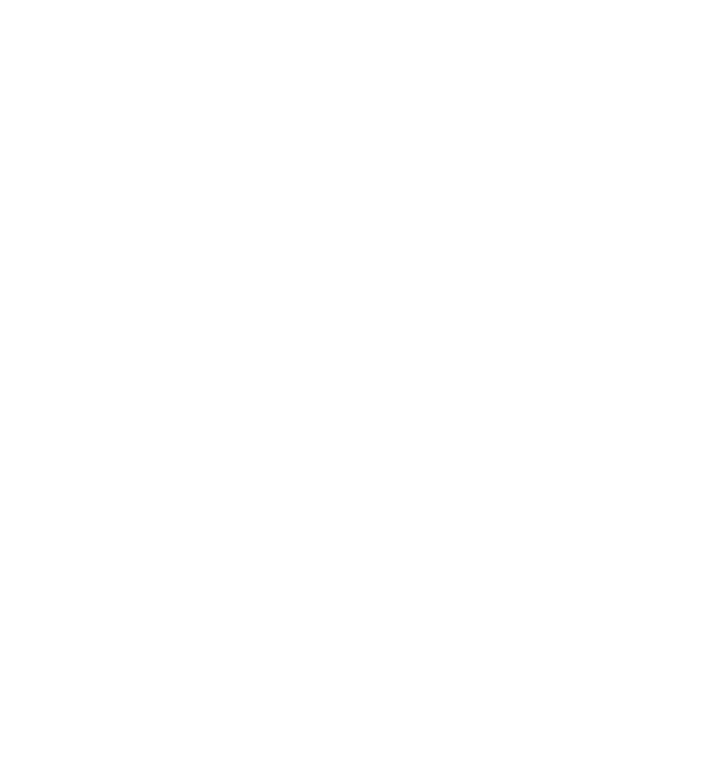
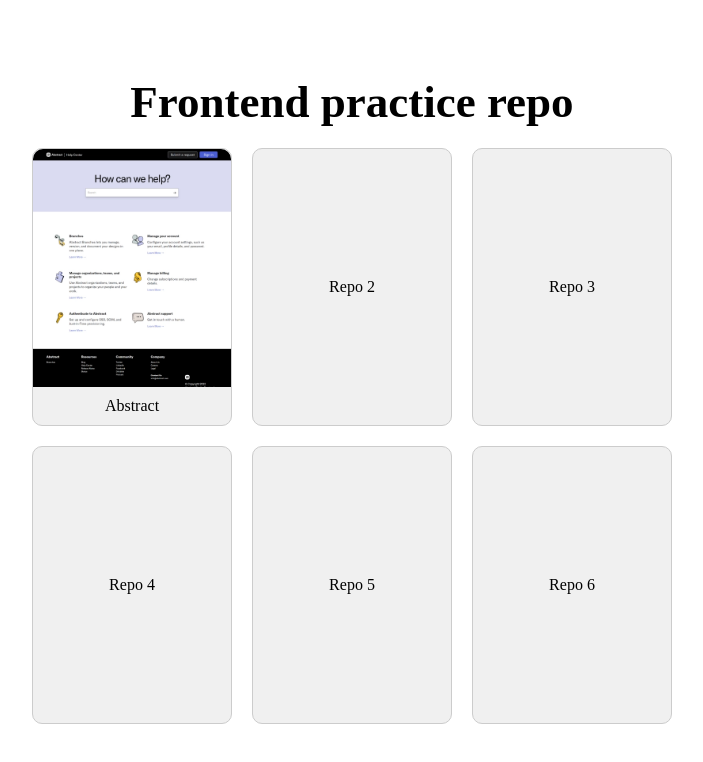
Before and after one commit to Tito1996/frontend-practice-repo, a plain HTML site: page index.html in a window 1280 px wide. Shown: the whole page, without its empty margins (288-991 px from the left). Drawn offline with Linux system fonts and the light colour scheme.

Commit message:
pagina de inicio creada

```diff
--- /dev/null
+++ b/assets/css/main.css
@@ -0,0 +1,105 @@
+html {
+    height: 100%;
+    box-sizing: border-box;
+    font-size: 62.5% /* 1rem = 10px */
+}
+
+*,
+*:before,
+*:after {
+    box-sizing: inherit;
+}
+
+body {
+    margin: 0;
+    width: 100%;
+    max-width: 100%;
+    height: 100%;
+}
+
+main {
+    display: flex;
+    flex-direction: column;
+    justify-content: center;
+    align-items: center;
+    font-size: 1.6rem;
+    gap: 2rem;
+    height: 100%;
+    padding: 2rem;
+}
+
+h1 {
+    font-size: 4.5rem;
+    margin: 0;
+}
+
+h2 {
+    font-size: 4rem;
+    margin: 0;
+}
+
+h3 {
+    font-size: 3.5rem;
+    margin: 0;
+}
+
+h4 {
+    font-size: 3rem;
+    margin: 0;
+}
+
+h5 {
+    font-size: 2.5rem;
+    margin: 0;
+}
+
+h6 {
+    font-size: 2rem;
+    margin: 0;
+}
+
+p {
+    font-size: 1.6rem;
+    margin: 0;
+}
+
+ul{
+    list-style: none;
+    padding: 0;
+    margin: 0;
+}
+
+a {
+    text-decoration: none;
+    color: inherit;
+}
+
+.mosaic-3x2 {
+    display: grid;
+    grid-template-columns: repeat(3, 1fr);
+    grid-template-rows: repeat(2, 1fr);
+    gap: 2rem;
+}
+
+.mosaic-element {
+    background-color: #f0f0f0;
+    max-width: 20rem;
+    max-height: 36rem;
+    border-radius: 1rem;
+    display: flex;
+    flex-direction: column;
+    justify-content: center;
+    align-items: center;
+    border: 1px solid #ccc;
+}
+
+.mosaic-element img {
+    max-width: 100%;
+    max-height: 100%;
+    margin: 0 0 1rem 0;
+    border-radius: 1rem 1rem 0 0;
+}
+
+.mosaic-element a {
+    margin: 0 0 1rem 0;
+}
--- a/index.html
+++ b/index.html
@@ -4,8 +4,24 @@
     <meta charset="UTF-8">
     <meta name="viewport" content="width=device-width, initial-scale=1.0">
     <title>Document</title>
+<link rel="stylesheet" href="./assets/css/main.css">
 </head>
 <body>
-
+    <main>
+        <h1>Frontend practice repo</h1>
+        <div class="repo-list-container">
+            <ul class="mosaic-3x2">
+                <li class="mosaic-element">
+                    <img src="assets/img/abstract/C2-abstract.webp" alt="captura proyecto abstract">
+                    <a href="pages/abstract/index.html">Abstract</a>
+                </li>
+                <li class="mosaic-element">Repo 2</li>
+                <li class="mosaic-element">Repo 3</li>
+                <li class="mosaic-element">Repo 4</li>
+                <li class="mosaic-element">Repo 5</li>
+                <li class="mosaic-element">Repo 6</li>
+            </ul>
+        </div>
+    </main>
 </body>
 </html>
```
Also changed, not shown: pages/abstract/index.html (added, +11 -0 lines), assets/css/abstract.css (added), assets/img/abstract/C2-abstract.webp (added).
